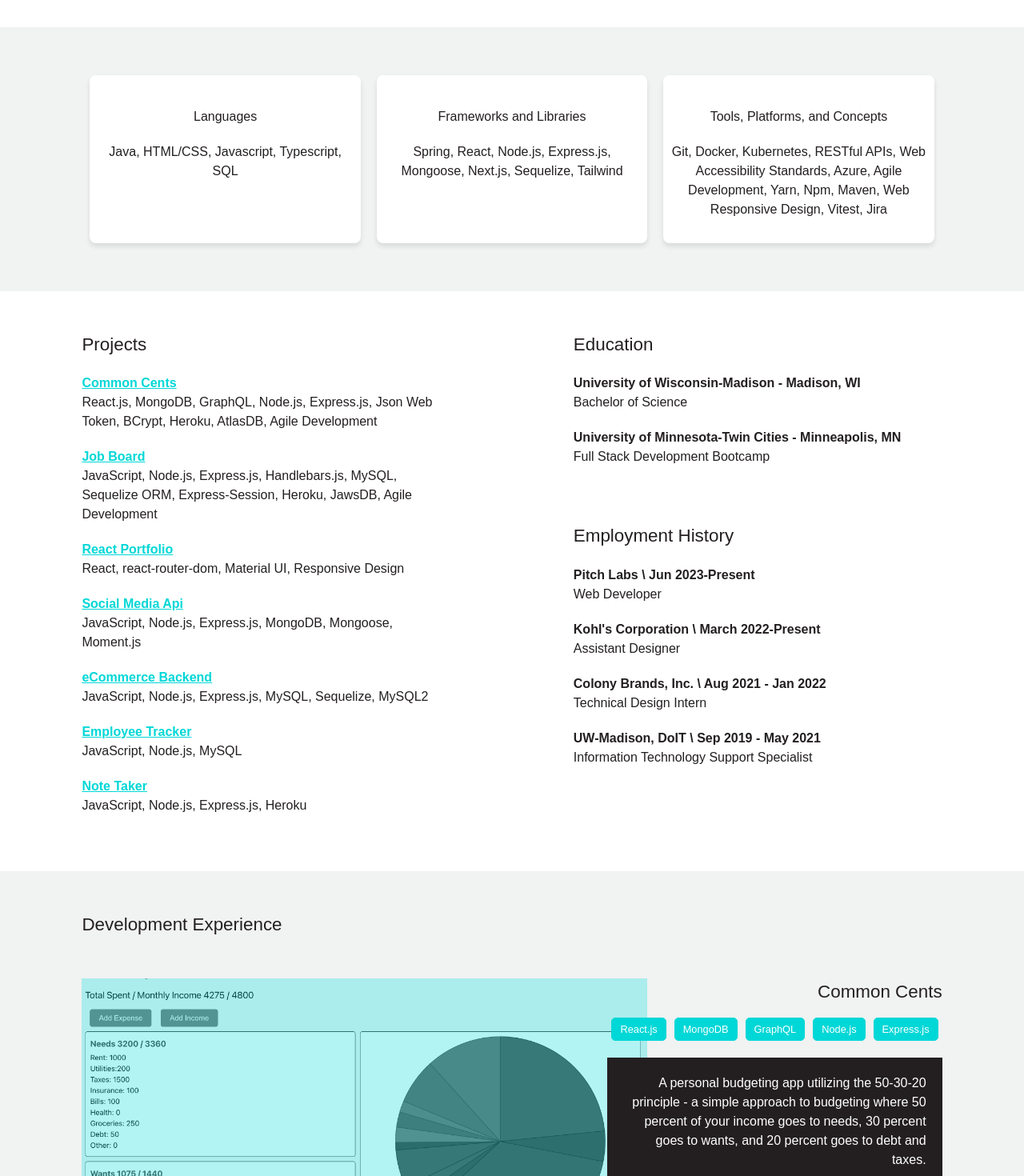
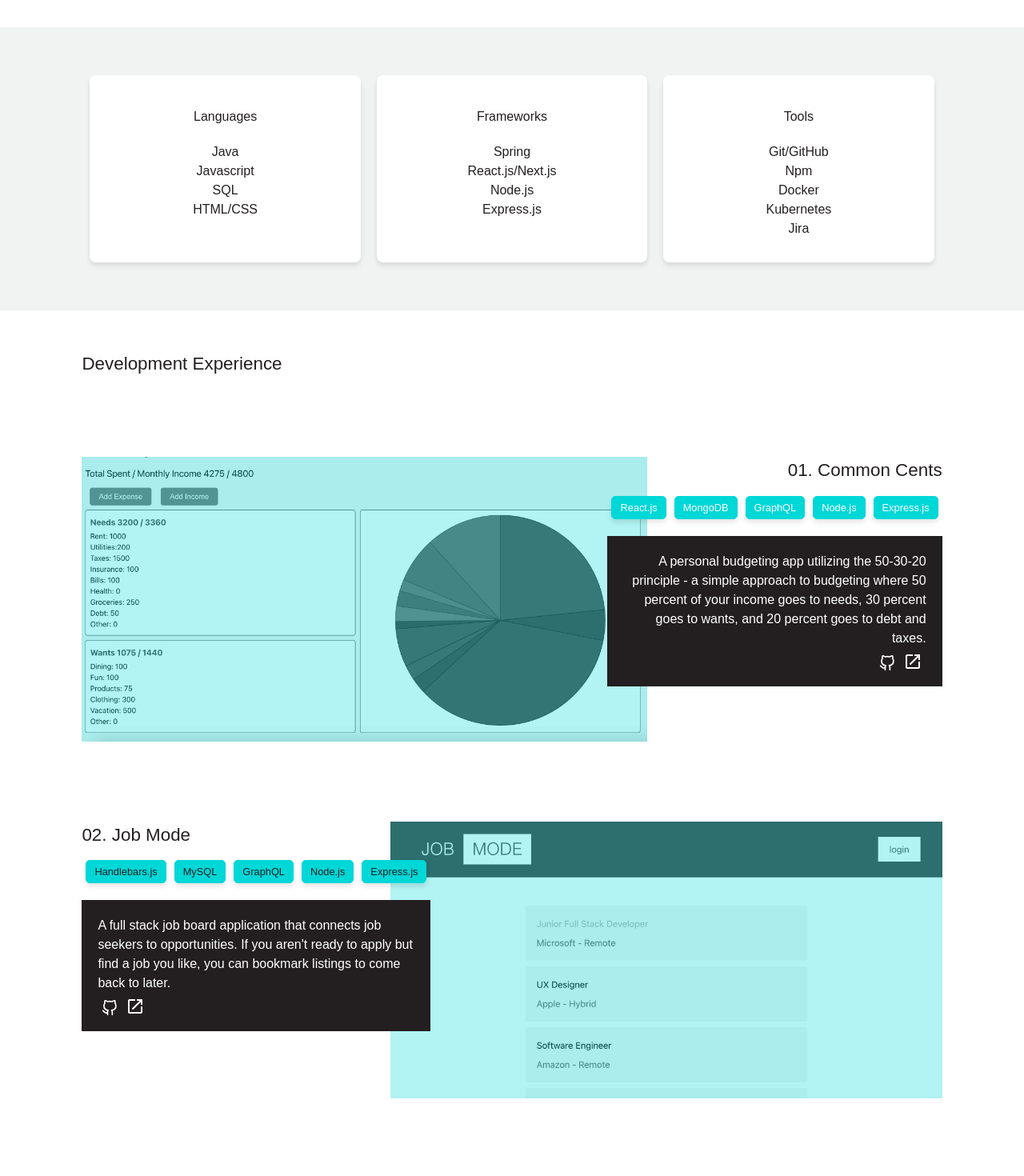
Before and after one commit to bantonneau/WebDevPortfolio, a React (Create React App) app: page / in a window 1280 px wide. Shown: the part 560-2030 px from the top of the page at 80% size. Built offline with nearby package versions, Linux system fonts and the light colour scheme.

Commit message:
update skills copy and styling, remove exp section

```diff
--- a/src/components/Projects.js
+++ b/src/components/Projects.js
@@ -29,7 +29,7 @@ function Projects({ projectRefs }) {
         </div>
         <div className='projectContentBlock'>
           <div className='projectTitleBlock'>
-            <h1>Common Cents</h1>
+            <h1>01. Common Cents</h1>
             <div className='projectSkillsBlock'>
               <div>React.js</div>
               <div>MongoDB</div>
@@ -52,7 +52,7 @@ function Projects({ projectRefs }) {
       <section className='projectContainer'>
         <div className='projectContentBlock'>
           <div className='projectTitleBlockB'>
-            <h1>Job Mode</h1>
+            <h1>02. Job Mode</h1>
             <div className='projectSkillsBlockB'>
               <div>Handlebars.js</div>
               <div>MySQL</div>
@@ -62,7 +62,7 @@ function Projects({ projectRefs }) {
             </div>
           </div>
           <div className='projectDescriptionBlockB'>
-            <p>A full stack job board application that connects job seekers to opportunities. Users can browse and apply to availible jobs. If you aren't ready to apply but find a job you like, you can bookmark listings to come back to later.</p>
+            <p>A full stack job board application that connects job seekers to opportunities. If you aren't ready to apply but find a job you like, you can bookmark listings to come back to later.</p>
             <div className='projectIconBlock'>
               <IconGitHub className='projectIcon' />
               <Launch className='projectIcon' />
--- a/src/components/Skills.js
+++ b/src/components/Skills.js
@@ -7,15 +7,15 @@ function Skills() {
         <section className='skills row'>
             <div className='skillsLanguages skillsTile'>
                 <h2>Languages</h2>
-                <p>Java, HTML/CSS, Javascript, Typescript, SQL</p>
+                <p><div>Java</div> <div>Javascript</div> <div>SQL</div> <div>HTML/CSS</div></p>
             </div>
             <div className='skillsFrameworks skillsTile'>
-                <h2>Frameworks and Libraries</h2>
-                <p>Spring, React, Node.js, Express.js, Mongoose, Next.js, Sequelize, Tailwind</p>
+                <h2>Frameworks</h2>
+                <p><div>Spring</div> <div>React.js/Next.js</div> <div>Node.js</div> <div>Express.js</div></p>
             </div>
             <div className='skillsTools skillsTile'>
-                <h2>Tools, Platforms, and Concepts</h2>
-                <p>Git, Docker, Kubernetes, RESTful APIs, Web Accessibility Standards, Azure, Agile Development, Yarn, Npm, Maven, Web Responsive Design, Vitest, Jira</p>
+                <h2>Tools</h2>
+                <p><div>Git/GitHub</div> <div>Npm</div> <div>Docker</div> <div>Kubernetes</div> <div>Jira</div></p>
             </div>
         </section>
     )
--- a/src/pages/Home.js
+++ b/src/pages/Home.js
@@ -37,7 +37,7 @@ function Home() {
 
             </section>
             <Skills />
-            <section className='experience row'>
+            {/* <section className='experience row'>
                 <section className='projectsExp'>
                     <h1>Projects</h1>
                     <ul>
@@ -87,7 +87,7 @@ function Home() {
                     </ul>
 
                 </section>
-            </section>
+            </section> */}
             <Projects projectRefs={projectRefs} />
         </main>
     )
--- a/src/styles/Projects.css
+++ b/src/styles/Projects.css
@@ -1,5 +1,5 @@
 .projects {
-    background-color: #F1F2F2;
+    background-color: white;
 }
 
 .projectPicContainer {
@@ -96,7 +96,7 @@
 
 .projectContainer {
     display: flex;
-    margin: 50px 0;
+    margin: 100px 0;
 }
 
 .projectTitleBlock {
@@ -142,6 +142,7 @@
     text-align: center;
     width: fit-content;
     flex: 0;
+    box-shadow: 0px 4px 6px rgba(0, 0, 0, 0.1);
 }
 
 .projectSkillsBlockB {
@@ -152,7 +153,7 @@
 }
 
 .projectSkillsBlockB div {
-    color: white;
+    color: #231F20;
     border: 1px solid #00D7D7;
     background-color: #00D7D7;
     padding: 4px 10px;
@@ -164,6 +165,7 @@
     text-align: center;
     width: fit-content;
     flex: 0;
+    box-shadow: 0px 4px 6px rgba(0, 0, 0, 0.1);
 }
 
 .projectDescriptionBlock {
```
